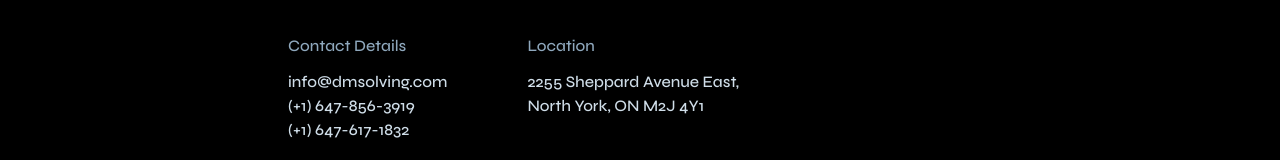
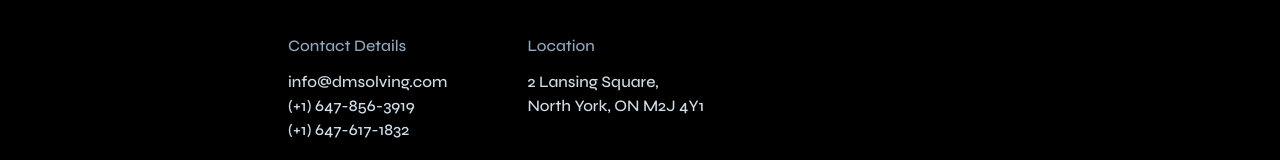
Before and after one commit to RohanClaclaws/dmsolving, a Next.js app: page /contact-us in a window 1280 px wide. Shown: the part 602-762 px from the top of the page. Built offline with nearby package versions, Linux system fonts and the light colour scheme.

Commit message:
update address

```diff
--- a/src/components/contact-us/Contact.tsx
+++ b/src/components/contact-us/Contact.tsx
@@ -85,7 +85,7 @@ const Contact = () => {
                 <div className="flex flex-col gap-y-3 pb-6">
                   <h3 className="font-syne font-[500] text-[#8FA8BD]">Location</h3>
                   <div className="flex-col">
-                    <p className="font-syne font-[500] text-[#CFDDE8]">2255 Sheppard Avenue East,</p>
+                    <p className="font-syne font-[500] text-[#CFDDE8]">2 Lansing Square,</p>
                     <p className="font-syne font-[500] text-[#CFDDE8]">North York, ON M2J 4Y1</p>
                   </div>
                 </div>
```
